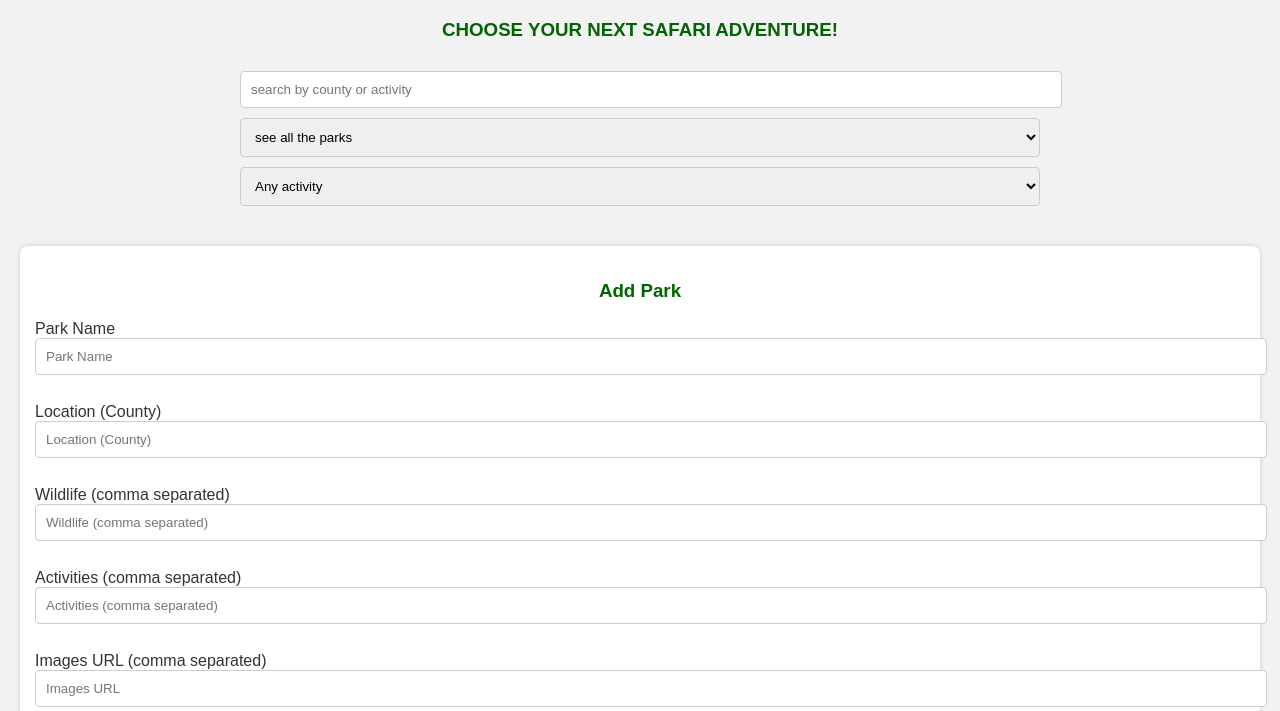
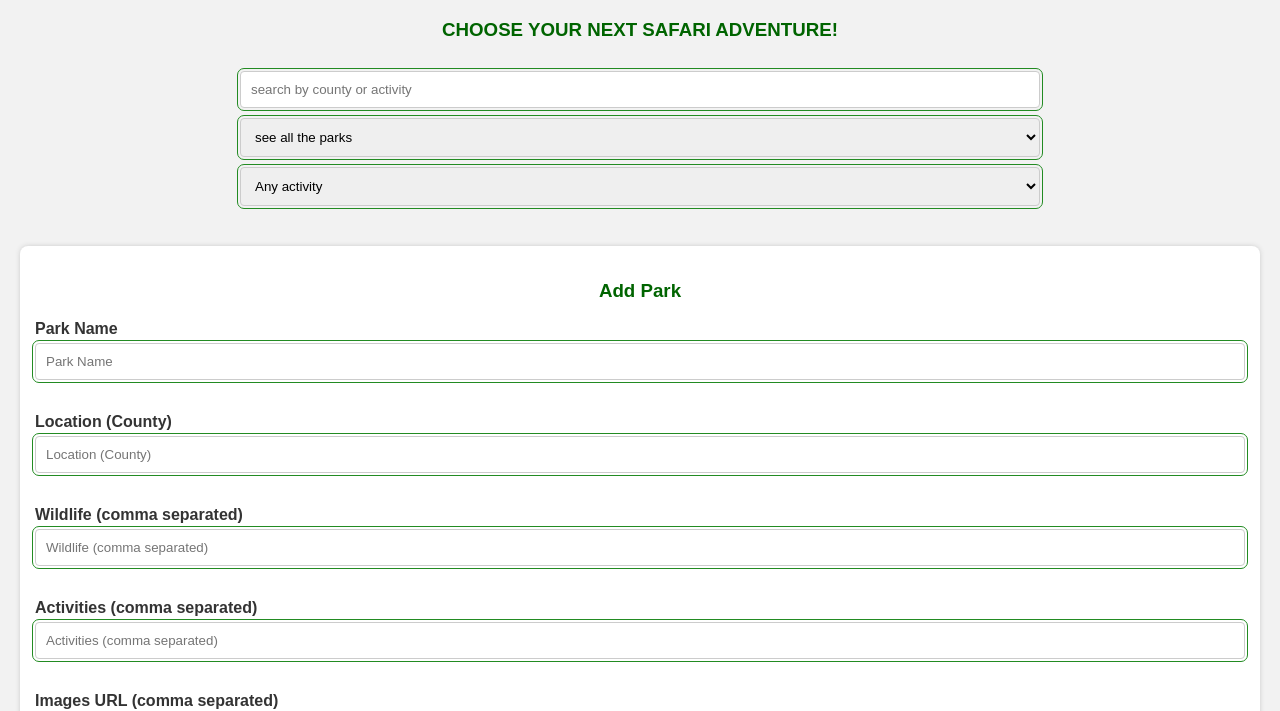
Before and after one commit to Cmay-html/phase-1-project, a plain HTML site: page index.html in a window 1280 px wide. Shown: the part 81-792 px from the top of the page. Drawn offline with Linux system fonts and the light colour scheme; no server answers.

Commit message:
Improve Styling

```diff
--- a/index.html
+++ b/index.html
@@ -27,7 +27,7 @@
             <option value="Game drives">Game drives only</option>
         </select>
     </div>
-    <div id="button-container">
+    <div id="forms-container">
       <form id="new-form">
         <h3>Add Park</h3>
 
--- a/style.css
+++ b/style.css
@@ -35,6 +35,9 @@ input, select, button {
   margin-bottom: 10px;
   border: 1px solid #ccc;
   border-radius: 4px;
+  box-sizing: border-box;
+  outline: 1px solid #228B22; /* thinner and solid */
+  outline-offset: 2px;
 }
 
 button {
@@ -97,3 +100,15 @@ button:hover {
   background-color: #333;
   color: #f2f2f2;
 }
+
+form label {
+  display: block;
+  margin-bottom: 5px;
+  font-weight: bold;
+}
+
+form input,
+form select,
+form button {
+  margin-bottom: 15px;
+}
```
Also changed, not shown: db.json (+0 -17 lines).
